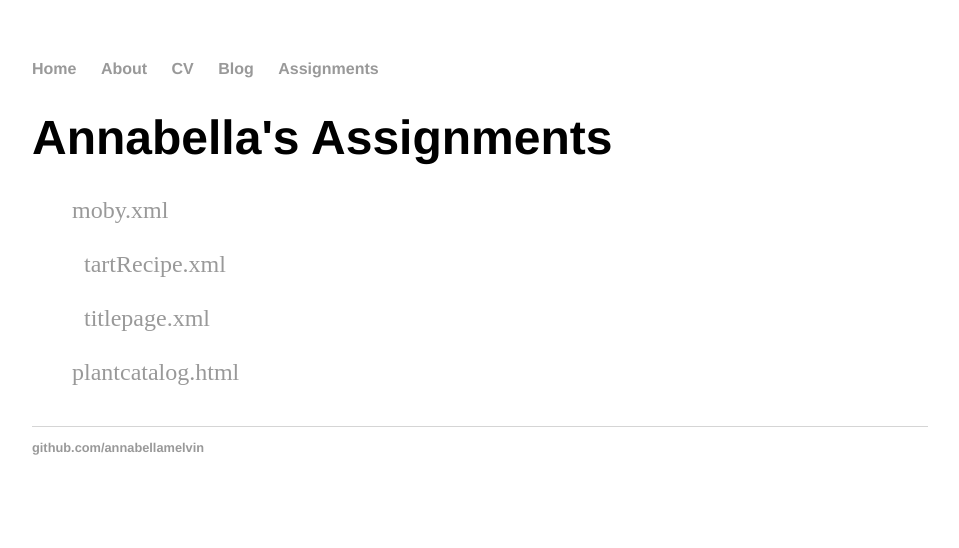
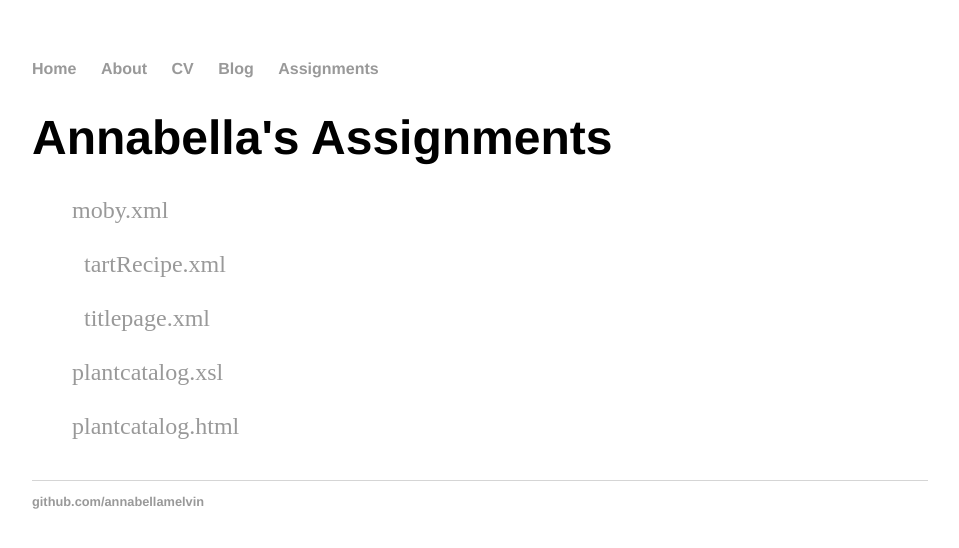
Before and after one commit to annabellamelvin/annabellamelvin.github.io, a Jekyll site: the page built from assignments/index.html, in a window 1280 px wide. Shown: the top 548 px of the page, without its empty margins (160-1119 px from the left). Built offline with Jekyll 4.4.1, drawn with Linux system fonts in a browser that asks for light colours.

Commit message:
Update index.html

```diff
--- a/assignments/index.html
+++ b/assignments/index.html
@@ -8,6 +8,7 @@ title: "Annabella's Assignments"
 		<a href= "moby.xml"> moby.xml</a><br></br>
 		<a href="tartRecipe.xml"> tartRecipe.xml</a><br></br>
 		<a href="titlepage.xml"> titlepage.xml</a><br></br>
+		<a href="plantcatalog.xsl"> plantcatalog.xsl</a><br></br>
 		<a href="plantcatalog.html"> plantcatalog.html</a>
 
 		{% for post in site.homework %}
```
